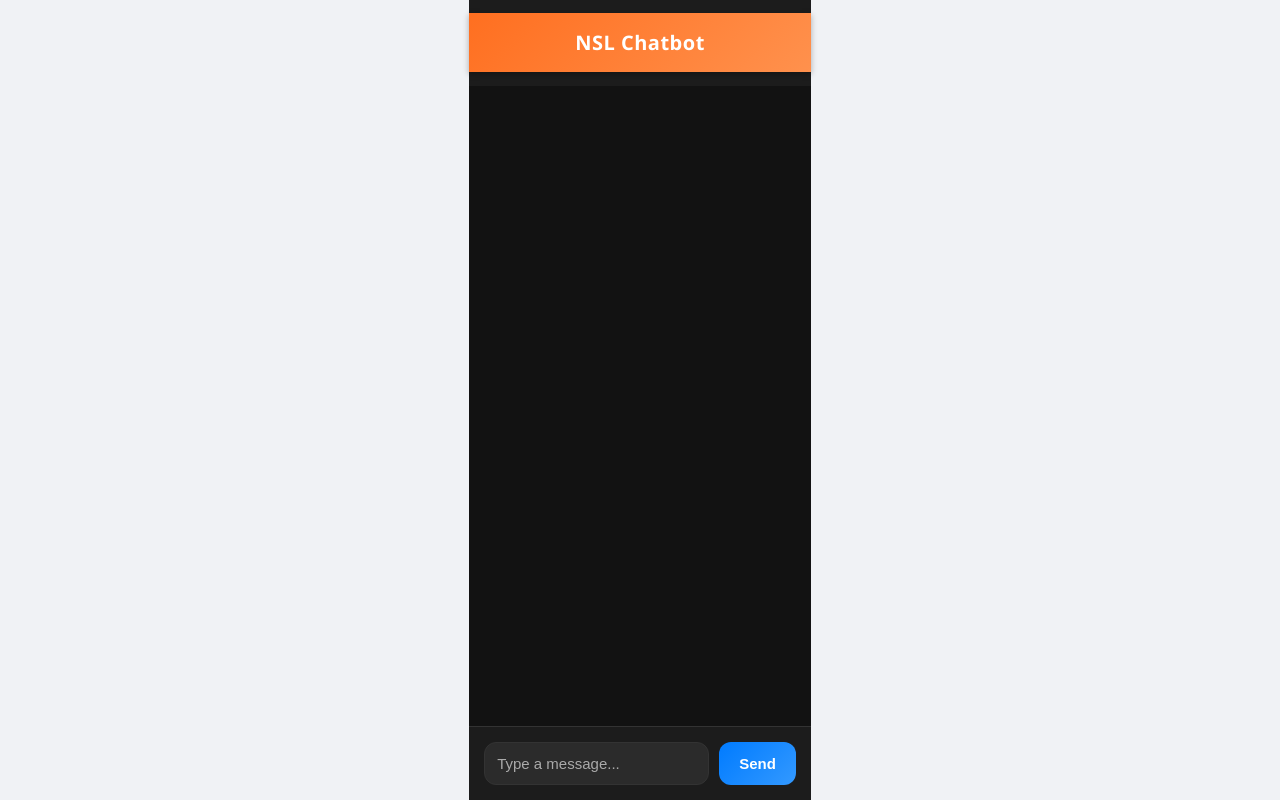
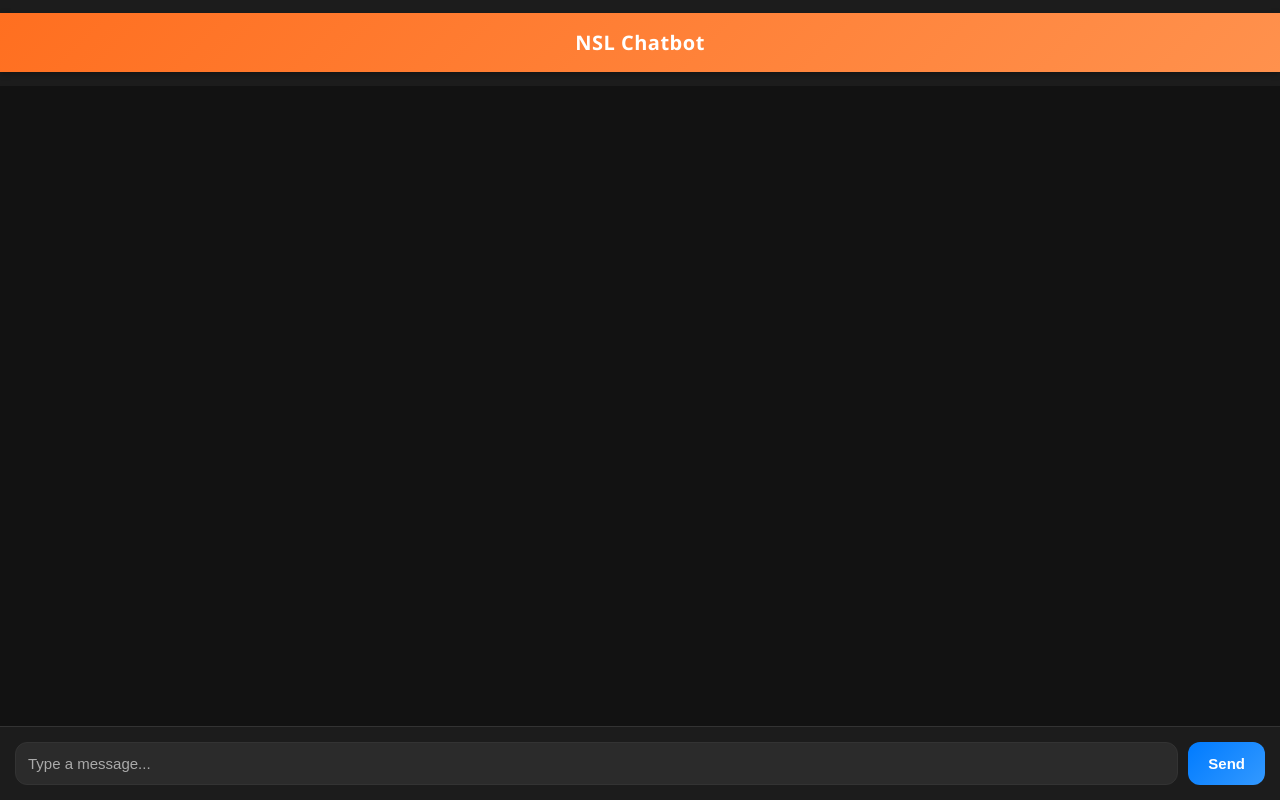
Before and after one commit to Nithin-web-dev/AI-chat-bot, a React (Vite) app: page / in a window 1280 px wide. Built offline with nearby package versions, Linux system fonts and the light colour scheme.

Commit message:
Update index.css

```diff
--- a/src/index.css
+++ b/src/index.css
@@ -4,10 +4,10 @@
 
 body {
   font-family: "Arial", sans-serif;
-  background: #f0f2f5;
+  background: #1c1c1c; /* dark background like ChatGPT */
   margin: 0;
+  height: 100vh;
+  width: 100vw;
   display: flex;
-  justify-content: center;
-  align-items: center;
-  height: 100vh;
+  flex-direction: column;
 }
```
